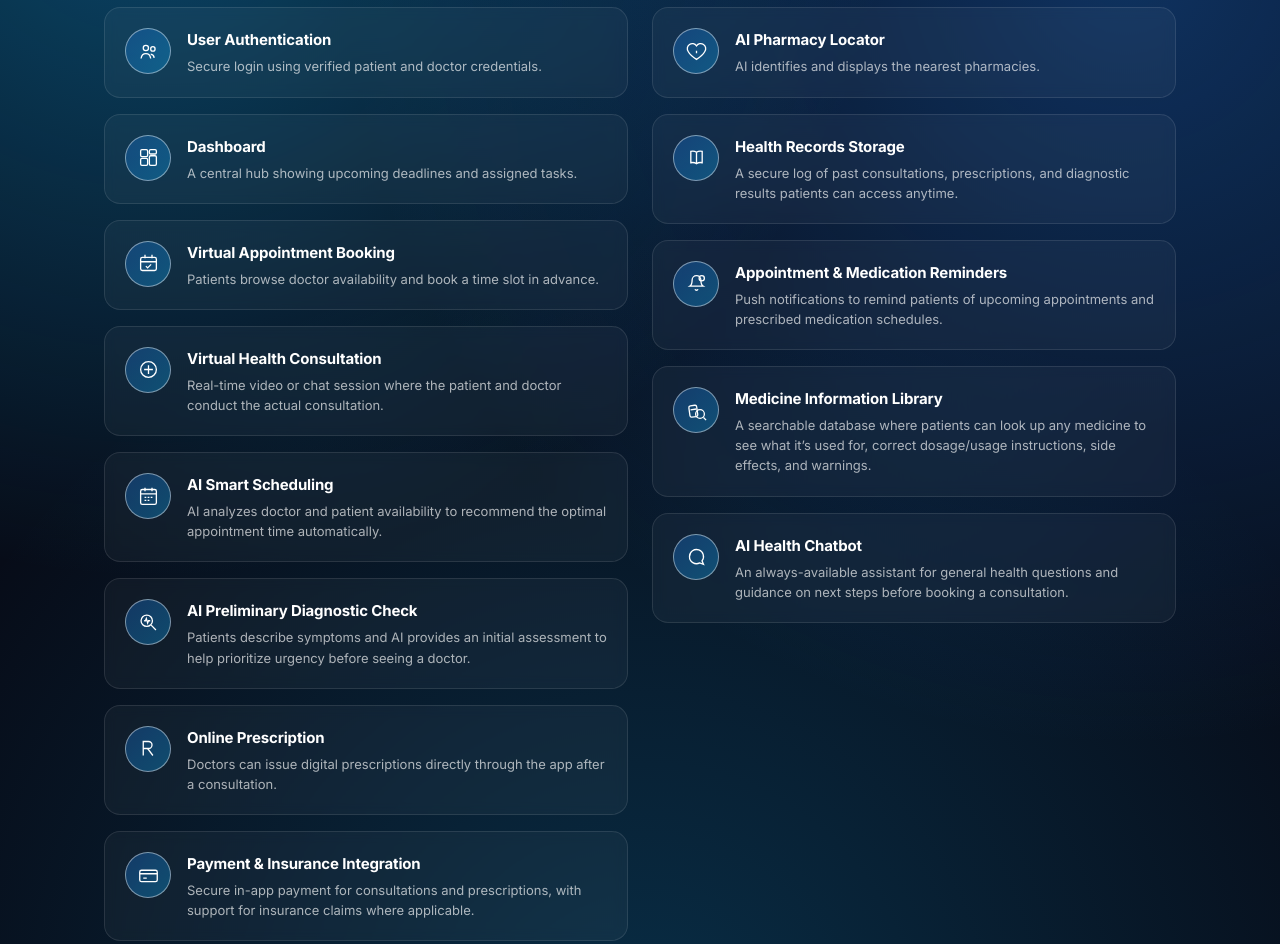
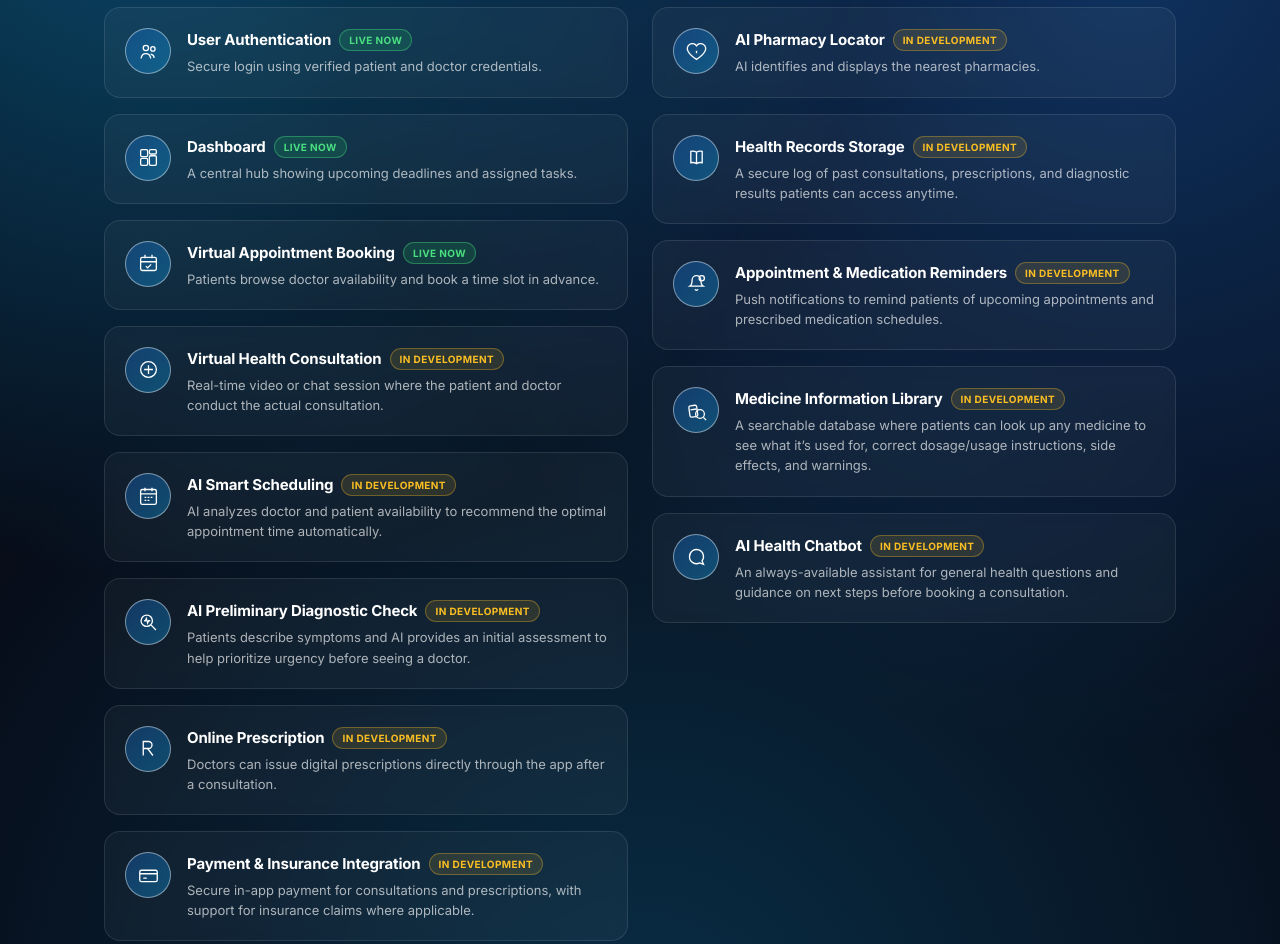
Before and after one commit to jockextreme/LvDiagnostech, a plain HTML site: page index.html in a window 1280 px wide. Shown: the part 2280-3224 px from the top of the page. Drawn offline with Linux system fonts and the light colour scheme.

Commit message:
Add files via upload

```diff
--- a/index.html
+++ b/index.html
@@ -350,57 +350,57 @@
           <ul class="solutions-list reveal">
             <li class="solutions-item">
               <span class="solutions-item__icon" aria-hidden="true"><svg viewBox="0 0 24 24" fill="none" stroke="currentColor" stroke-width="1.5"><circle cx="9" cy="8" r="3"/><circle cx="17" cy="9" r="2.5"/><path d="M3.5 20c.5-3.5 3-5.5 5.5-5.5s5 2 5.5 5.5"/><path d="M14.5 15c2 .2 3.7 1.8 4 4.2"/></svg></span>
-              <div><h3>User Authentication</h3><p>Secure login using verified patient and doctor credentials.</p></div>
+              <div><div class="solutions-item__head"><h3>User Authentication</h3><span class="solutions-badge solutions-badge--live">Live Now</span></div><p>Secure login using verified patient and doctor credentials.</p></div>
             </li>
             <li class="solutions-item">
               <span class="solutions-item__icon" aria-hidden="true"><svg viewBox="0 0 24 24" fill="none" stroke="currentColor" stroke-width="1.5"><rect x="3" y="3" width="8" height="8" rx="1.5"/><rect x="13" y="3" width="8" height="5" rx="1.5"/><rect x="13" y="10" width="8" height="11" rx="1.5"/><rect x="3" y="13" width="8" height="8" rx="1.5"/></svg></span>
-              <div><h3>Dashboard</h3><p>A central hub showing upcoming deadlines and assigned tasks.</p></div>
+              <div><div class="solutions-item__head"><h3>Dashboard</h3><span class="solutions-badge solutions-badge--live">Live Now</span></div><p>A central hub showing upcoming deadlines and assigned tasks.</p></div>
             </li>
             <li class="solutions-item">
               <span class="solutions-item__icon" aria-hidden="true"><svg viewBox="0 0 24 24" fill="none" stroke="currentColor" stroke-width="1.5"><rect x="3" y="5" width="18" height="15" rx="2"/><path d="M3 10h18M8 2v4M16 2v4"/><path d="M9 15l2 2 4-4"/></svg></span>
-              <div><h3>Virtual Appointment Booking</h3><p>Patients browse doctor availability and book a time slot in advance.</p></div>
+              <div><div class="solutions-item__head"><h3>Virtual Appointment Booking</h3><span class="solutions-badge solutions-badge--live">Live Now</span></div><p>Patients browse doctor availability and book a time slot in advance.</p></div>
             </li>
             <li class="solutions-item">
               <span class="solutions-item__icon" aria-hidden="true"><svg viewBox="0 0 24 24" fill="none" stroke="currentColor" stroke-width="1.5"><circle cx="12" cy="12" r="9"/><path d="M12 7v10M7 12h10"/></svg></span>
-              <div><h3>Virtual Health Consultation</h3><p>Real-time video or chat session where the patient and doctor conduct the actual consultation.</p></div>
+              <div><div class="solutions-item__head"><h3>Virtual Health Consultation</h3><span class="solutions-badge solutions-badge--dev">In Development</span></div><p>Real-time video or chat session where the patient and doctor conduct the actual consultation.</p></div>
             </li>
             <li class="solutions-item">
               <span class="solutions-item__icon" aria-hidden="true"><svg viewBox="0 0 24 24" fill="none" stroke="currentColor" stroke-width="1.5"><rect x="3" y="4" width="18" height="17" rx="2"/><path d="M3 9h18M8 2v4M16 2v4"/><path d="M7.5 13h2M11 13h2M14.5 13h2M7.5 16.5h2M11 16.5h2"/></svg></span>
-              <div><h3>AI Smart Scheduling</h3><p>AI analyzes doctor and patient availability to recommend the optimal appointment time automatically.</p></div>
+              <div><div class="solutions-item__head"><h3>AI Smart Scheduling</h3><span class="solutions-badge solutions-badge--dev">In Development</span></div><p>AI analyzes doctor and patient availability to recommend the optimal appointment time automatically.</p></div>
             </li>
             <li class="solutions-item">
               <span class="solutions-item__icon" aria-hidden="true"><svg viewBox="0 0 24 24" fill="none" stroke="currentColor" stroke-width="1.5"><circle cx="10" cy="10" r="6.5"/><path d="M7 10h1.5l1-2.5 1.5 5 1-2.5H14"/><path d="M15 15l5.5 5.5"/></svg></span>
-              <div><h3>AI Preliminary Diagnostic Check</h3><p>Patients describe symptoms and AI provides an initial assessment to help prioritize urgency before seeing a doctor.</p></div>
+              <div><div class="solutions-item__head"><h3>AI Preliminary Diagnostic Check</h3><span class="solutions-badge solutions-badge--dev">In Development</span></div><p>Patients describe symptoms and AI provides an initial assessment to help prioritize urgency before seeing a doctor.</p></div>
             </li>
             <li class="solutions-item">
               <span class="solutions-item__icon" aria-hidden="true"><svg viewBox="0 0 24 24" fill="none" stroke="currentColor" stroke-width="1.5"><path d="M6 20V4h6a4 4 0 010 8H6"/><path d="M11 12l6 8"/></svg></span>
-              <div><h3>Online Prescription</h3><p>Doctors can issue digital prescriptions directly through the app after a consultation.</p></div>
+              <div><div class="solutions-item__head"><h3>Online Prescription</h3><span class="solutions-badge solutions-badge--dev">In Development</span></div><p>Doctors can issue digital prescriptions directly through the app after a consultation.</p></div>
             </li>
             <li class="solutions-item">
               <span class="solutions-item__icon" aria-hidden="true"><svg viewBox="0 0 24 24" fill="none" stroke="currentColor" stroke-width="1.5"><rect x="2" y="6" width="20" height="13" rx="2"/><path d="M2 10h20M6 15h4"/></svg></span>
-              <div><h3>Payment &amp; Insurance Integration</h3><p>Secure in-app payment for consultations and prescriptions, with support for insurance claims where applicable.</p></div>
+              <div><div class="solutions-item__head"><h3>Payment &amp; Insurance Integration</h3><span class="solutions-badge solutions-badge--dev">In Development</span></div><p>Secure in-app payment for consultations and prescriptions, with support for insurance claims where applicable.</p></div>
             </li>
           </ul>
           <ul class="solutions-list reveal reveal--delay">
             <li class="solutions-item">
               <span class="solutions-item__icon" aria-hidden="true"><svg viewBox="0 0 24 24" fill="none" stroke="currentColor" stroke-width="1.5"><path d="M12 21s-7-4.35-9.5-9A5.5 5.5 0 0112 5.5 5.5 5.5 0 0121.5 12c-2.5 4.65-9.5 9-9.5 9z"/><path d="M12 11v3M12 8h.01"/></svg></span>
-              <div><h3>AI Pharmacy Locator</h3><p>AI identifies and displays the nearest pharmacies.</p></div>
+              <div><div class="solutions-item__head"><h3>AI Pharmacy Locator</h3><span class="solutions-badge solutions-badge--dev">In Development</span></div><p>AI identifies and displays the nearest pharmacies.</p></div>
             </li>
             <li class="solutions-item">
               <span class="solutions-item__icon" aria-hidden="true"><svg viewBox="0 0 24 24" fill="none" stroke="currentColor" stroke-width="1.5"><path d="M12 6c-1.8-1.2-4.3-1.5-6.5-1V18c2.2-.5 4.7-.2 6.5 1 1.8-1.2 4.3-1.5 6.5-1V5c-2.2-.5-4.7-.2-6.5 1z"/><path d="M12 6v13"/></svg></span>
-              <div><h3>Health Records Storage</h3><p>A secure log of past consultations, prescriptions, and diagnostic results patients can access anytime.</p></div>
+              <div><div class="solutions-item__head"><h3>Health Records Storage</h3><span class="solutions-badge solutions-badge--dev">In Development</span></div><p>A secure log of past consultations, prescriptions, and diagnostic results patients can access anytime.</p></div>
             </li>
             <li class="solutions-item">
               <span class="solutions-item__icon" aria-hidden="true"><svg viewBox="0 0 24 24" fill="none" stroke="currentColor" stroke-width="1.5"><path d="M17 8A5 5 0 007 8c0 5.5-2.5 7-2.5 7h15S17 13.5 17 8"/><path d="M13.7 18.5a1.8 1.8 0 01-3.4 0"/><circle cx="18" cy="6" r="3"/></svg></span>
-              <div><h3>Appointment &amp; Medication Reminders</h3><p>Push notifications to remind patients of upcoming appointments and prescribed medication schedules.</p></div>
+              <div><div class="solutions-item__head"><h3>Appointment &amp; Medication Reminders</h3><span class="solutions-badge solutions-badge--dev">In Development</span></div><p>Push notifications to remind patients of upcoming appointments and prescribed medication schedules.</p></div>
             </li>
             <li class="solutions-item">
               <span class="solutions-item__icon" aria-hidden="true"><svg viewBox="0 0 24 24" fill="none" stroke="currentColor" stroke-width="1.5"><rect x="3" y="7" width="9" height="13" rx="2" transform="rotate(-8 3 7)"/><path d="M5.2 11.3l6.8-1"/><circle cx="16" cy="16" r="5"/><path d="M20 20l3 3"/></svg></span>
-              <div><h3>Medicine Information Library</h3><p>A searchable database where patients can look up any medicine to see what it’s used for, correct dosage/usage instructions, side effects, and warnings.</p></div>
+              <div><div class="solutions-item__head"><h3>Medicine Information Library</h3><span class="solutions-badge solutions-badge--dev">In Development</span></div><p>A searchable database where patients can look up any medicine to see what it’s used for, correct dosage/usage instructions, side effects, and warnings.</p></div>
             </li>
             <li class="solutions-item">
               <span class="solutions-item__icon" aria-hidden="true"><svg viewBox="0 0 24 24" fill="none" stroke="currentColor" stroke-width="1.5"><path d="M4 12a8 8 0 1114.3 5L20 21l-4.3-1.7A8 8 0 014 12z"/><path d="M8.5 11h.01M12 11h.01M15.5 11h.01"/></svg></span>
-              <div><h3>AI Health Chatbot</h3><p>An always-available assistant for general health questions and guidance on next steps before booking a consultation.</p></div>
+              <div><div class="solutions-item__head"><h3>AI Health Chatbot</h3><span class="solutions-badge solutions-badge--dev">In Development</span></div><p>An always-available assistant for general health questions and guidance on next steps before booking a consultation.</p></div>
             </li>
           </ul>
         </div>
--- a/style.css
+++ b/style.css
@@ -1785,12 +1785,44 @@ body.modal-open {
   height: 21px;
 }
 
+.solutions-item__head {
+  display: flex;
+  align-items: center;
+  flex-wrap: wrap;
+  gap: 8px;
+  margin-bottom: 4px;
+}
+
 .solutions-item h3 {
   font-size: 0.9375rem;
   font-weight: 700;
   color: #ffffff;
-  margin-bottom: 4px;
+  margin-bottom: 0;
   letter-spacing: -0.01em;
+}
+
+.solutions-badge {
+  flex-shrink: 0;
+  font-size: 0.625rem;
+  font-weight: 700;
+  text-transform: uppercase;
+  letter-spacing: 0.04em;
+  padding: 2px 9px;
+  border-radius: var(--radius-full, 999px);
+  white-space: nowrap;
+  line-height: 1.6;
+}
+
+.solutions-badge--live {
+  color: #4ade80;
+  background: rgba(34, 197, 94, 0.16);
+  border: 1px solid rgba(74, 222, 128, 0.4);
+}
+
+.solutions-badge--dev {
+  color: #fbbf24;
+  background: rgba(251, 191, 36, 0.12);
+  border: 1px solid rgba(251, 191, 36, 0.32);
 }
 
 .solutions-item p {
```
